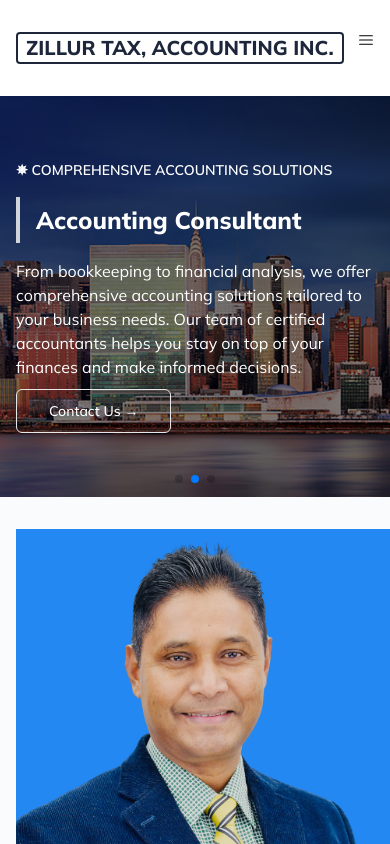
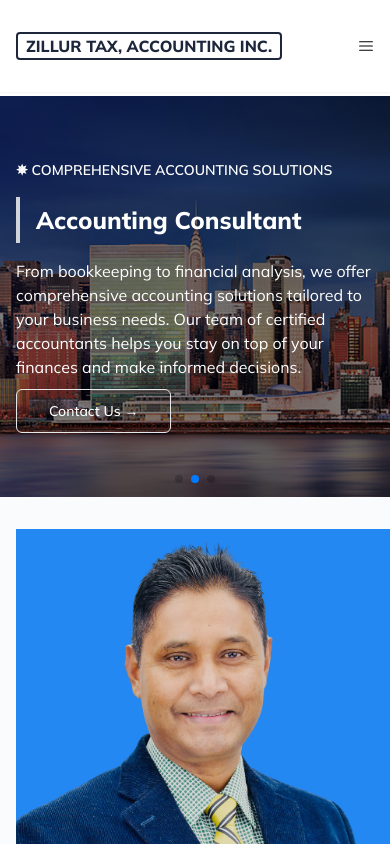
Before and after one commit to fazlyalahi01/tax-website, a Next.js app: page / in a window 390 px wide. Shown: the top 844 px of the page. Built offline with nearby package versions, Linux system fonts and the light colour scheme.

Commit message:
update navbar responsibility

```diff
--- a/src/components/common/Navbar.tsx
+++ b/src/components/common/Navbar.tsx
@@ -1,4 +1,4 @@
-'use client'
+"use client";
 import { siteConfig } from "@/config/site";
 import Link from "next/link";
 import { usePathname } from "next/navigation";
@@ -24,26 +24,58 @@ const Navbar: React.FC = () => {
   }, []);
 
   return (
-        <div className={`shadow-sm fixed top-0 right-0 w-full z-50 duration-500 ${isScrolled ? "bg-primary" : "bg-white"}`}>
-            <nav className={`container-x md:flex justify-center items-center py-8 transition-all ease-in-out duration-300`}>
-                <div className="flex justify-between items-cente">
+    <div
+      className={`shadow-sm fixed top-0 right-0 w-full z-50 duration-500 ${
+        isScrolled ? "bg-primary" : "bg-white"
+      }`}
+    >
+      <nav
+        className={`container-x md:flex justify-center items-center py-8 transition-all ease-in-out duration-300`}
+      >
+        <div className="flex justify-between items-center gap-3">
           <Link href={"/"} className="flex-shrink-0">
-                        <h1 className={`uppercase font-extrabold border-2 px-2 rounded  ${isScrolled ? "text-white md:text-xl duration-500  border-white" : "text-title md:text-2xl text-xl duration-500  border-title"}`}>Zillur Tax, Accounting Inc.</h1>
+            <h1
+              className={`uppercase font-extrabold border-2 px-2 rounded  ${
+                isScrolled
+                  ? "text-white md:text-xl duration-500  border-white"
+                  : "text-title md:text-2xl text-base duration-500  border-title"
+              }`}
+            >
+              Zillur Tax, Accounting Inc.
+            </h1>
           </Link>
-
 
           <span className="block md:hidden">
             {isOpenNav ? (
-                            <RxCross2 onClick={() => setIsOpenNav(false)} color={isScrolled ? "#fff" : "#1D263A"} />
+              <RxCross2
+                onClick={() => setIsOpenNav(false)}
+                color={isScrolled ? "#fff" : "#1D263A"}
+              />
             ) : (
-                            <RxHamburgerMenu onClick={() => setIsOpenNav(true)} color={isScrolled ? "#fff" : "#000"} />
+              <RxHamburgerMenu
+                onClick={() => setIsOpenNav(true)}
+                color={isScrolled ? "#fff" : "#000"}
+              />
             )}
           </span>
         </div>
-                <ul className={`flex flex-col md:flex-row md:gap-6 gap-2 py-8 md:py-0 md:opacity-100 z-[200] ${isOpenNav ? "opacity-100 " : "opacity-0 "
-                    } md:items-center md:justify-end md:static absolute left-0 px-7 md:px-0 transition-all ease-in-out duration-500  md:bg-opacity-0 w-full z-auto ${isScrolled ? "bg-primary md:bg-transparent" : "bg-white md:bg-transparent"}`}>
+        <ul
+          className={`flex flex-col md:flex-row md:gap-6 gap-2 py-8 md:py-0 md:opacity-100 z-[200] ${
+            isOpenNav ? "opacity-100 " : "opacity-0 "
+          } md:items-center md:justify-end md:static absolute left-0 px-7 md:px-0 transition-all ease-in-out duration-500  md:bg-opacity-0 w-full z-auto ${
+            isScrolled
+              ? "bg-primary md:bg-transparent"
+              : "bg-white md:bg-transparent"
+          }`}
+        >
           {siteConfig.navItems.map((item, index) => (
-                        <li key={index} className={`cursor-pointer  hover:text-secondary font-semibold duration-500 ${pathname === item.href ? "text-secondary " : ""} ${isScrolled ? "text-white " : "text-title"}`}>
+            <li
+              key={index}
+              onClick={() => setIsOpenNav(false)}
+              className={`cursor-pointer  hover:text-secondary font-semibold duration-500 ${
+                pathname === item.href ? "text-secondary " : ""
+              } ${isScrolled ? "text-white " : "text-title"}`}
+            >
               <Link href={item.href}>{item.label}</Link>
             </li>
           ))}
```
Lines whose indentation alone changed are shown as unchanged.
